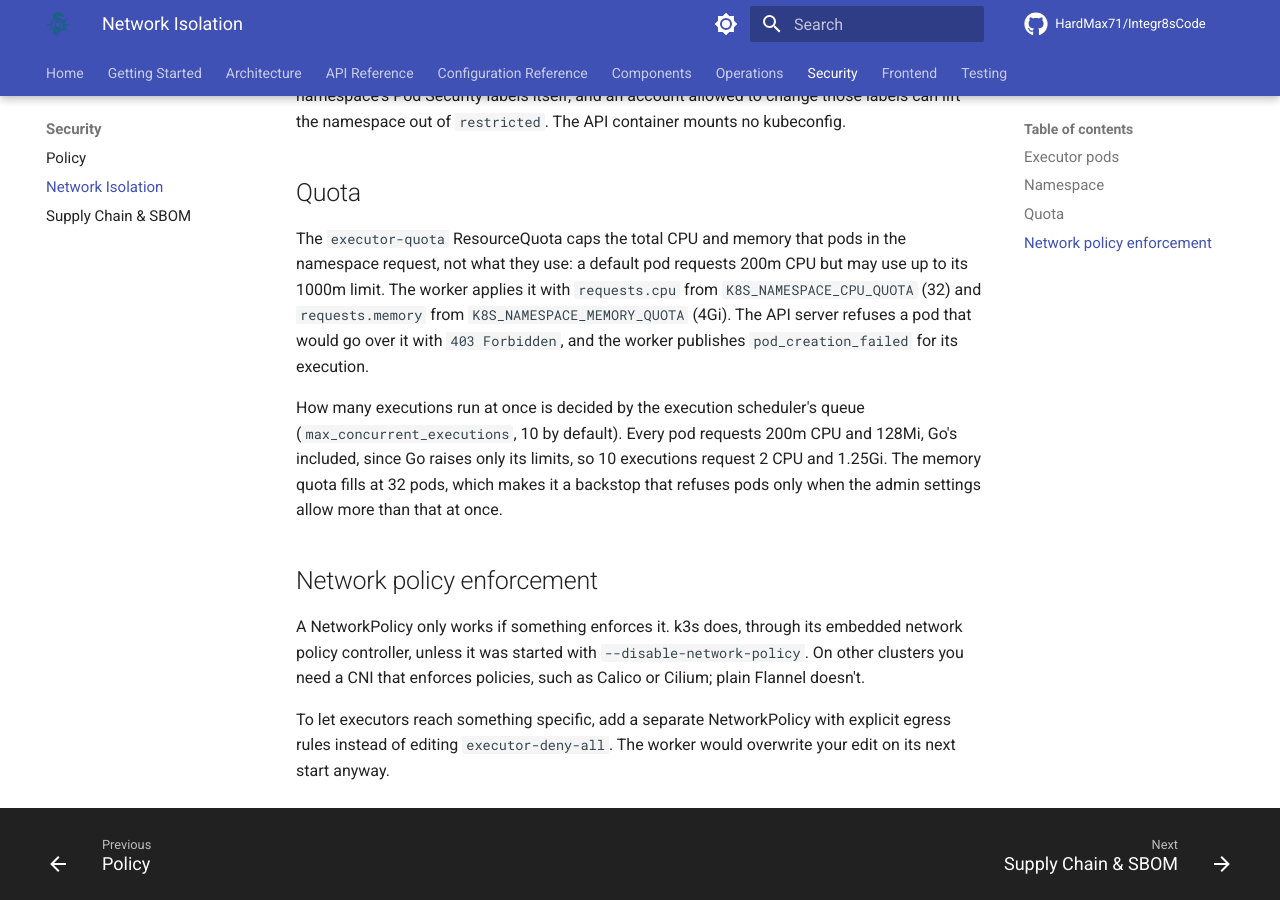
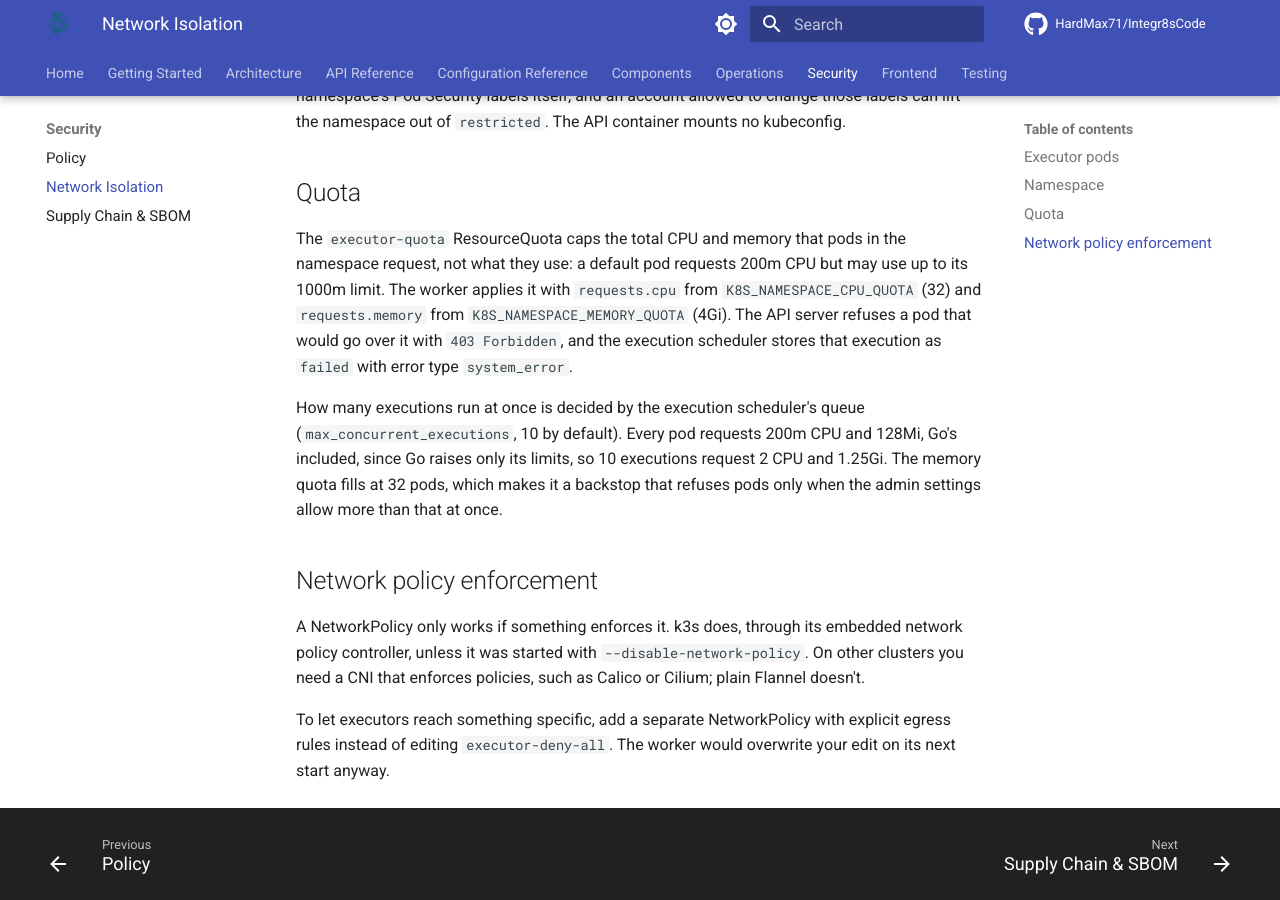
Before and after one commit to HardMax71/Integr8sCode, an MkDocs documentation site: the page built from docs/security/policies.md, in a window 1280 px wide and 900 px high, scrolled down 2266 px. Built offline with MkDocs 1.6.1 and Material for MkDocs 9.7.7, drawn with Linux system fonts in a browser that asks for light colours; comment, search, counter and statistics services are not loaded.

Commit message:
docs: a pod over the namespace quota fails its execution; pod_creation_failed no longer exists (#440)
#428 removed the event, and the security policies page still named it.

```diff
--- a/docs/security/policies.md
+++ b/docs/security/policies.md
@@ -49,7 +49,7 @@ The worker reaches the cluster with k3s's own kubeconfig, mounted read-only from
 
 ## Quota
 
-The `executor-quota` ResourceQuota caps the total CPU and memory that pods in the namespace request, not what they use: a default pod requests 200m CPU but may use up to its 1000m limit. The worker applies it with `requests.cpu` from `K8S_NAMESPACE_CPU_QUOTA` (32) and `requests.memory` from `K8S_NAMESPACE_MEMORY_QUOTA` (4Gi). The API server refuses a pod that would go over it with `403 Forbidden`, and the worker publishes `pod_creation_failed` for its execution.
+The `executor-quota` ResourceQuota caps the total CPU and memory that pods in the namespace request, not what they use: a default pod requests 200m CPU but may use up to its 1000m limit. The worker applies it with `requests.cpu` from `K8S_NAMESPACE_CPU_QUOTA` (32) and `requests.memory` from `K8S_NAMESPACE_MEMORY_QUOTA` (4Gi). The API server refuses a pod that would go over it with `403 Forbidden`, and the execution scheduler stores that execution as `failed` with error type `system_error`.
 
 How many executions run at once is decided by the execution scheduler's queue (`max_concurrent_executions`, 10 by default). Every pod requests 200m CPU and 128Mi, Go's included, since Go raises only its limits, so 10 executions request 2 CPU and 1.25Gi. The memory quota fills at 32 pods, which makes it a backstop that refuses pods only when the admin settings allow more than that at once.
 
```
